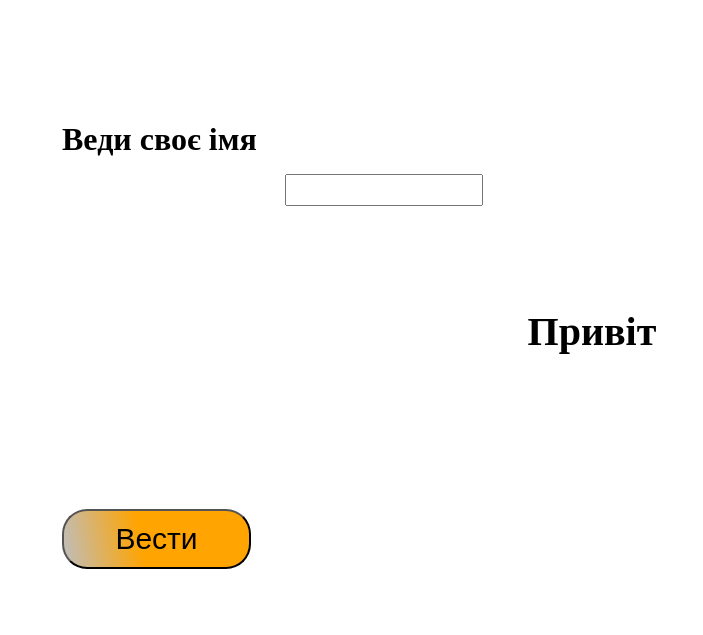
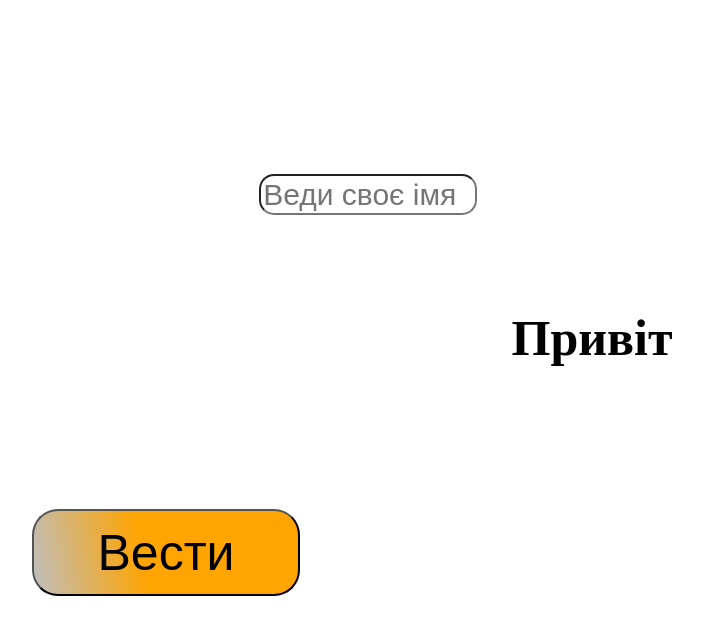
Before and after one commit to maximmim/Every, a PHP site: page / in a window 1280 px wide. Shown: the top 635 px of the page, without its empty margins (48-751 px from the left). Run offline with PHP 8.4, Linux system fonts and the light colour scheme.

Commit message:
Add files via upload

```diff
--- a/ind.php
+++ b/ind.php
@@ -2,4 +2,6 @@
 
 
 $name = $_POST['me'];
+
+
 ?>
--- a/style.css
+++ b/style.css
@@ -11,32 +11,40 @@
 }
 #oa {
     position: absolute;
-    left: 110px;
+    left: 80px;
     top: 509px;
-    width: 189px;
-    height: 60px;
-    font-size: 30px;
+    width: 268px;
+    height: 87px;
+    font-size: 50px;
     display: block;
-    border-radius: 25px;
+    border-radius: 26px;
     background: rgb(190,190,190);
     background: linear-gradient(79deg, rgba(190,190,190,1) 0%, rgba(255,164,0,1) 42%);
-
 }
 #faw {
     position: absolute;
     left: 110px;
     top: 100px;
     color: rgb(0, 0, 0);
-    display: block;
+    display: none;
 }
 #daw {
     position: absolute;
-    left: 26%;
+    left: 24%;
     top: 174px;
     display: block;
-    width: 190px;
-    height: 26px;
-    font-size: 20px;
+    width: 210px;
+    height: 35px;
+    font-size: 30px;
+    border-radius: 15px;
+}
+#close {
+    position: absolute;
+    left: 31px;
+    top: 824px;
+    width: 77px;
+    height: 75px;
+    display: none;
 }
 #te {
     position: absolute;
@@ -50,7 +58,7 @@
     -o-transform: translate(-50%, -50%);
     transform: translate(-50%, -50%);
     display: block;
-    font-size: 40px;
+    font-size: 50px;
 
 }
 #af {
```
Also changed, not shown: chat.css (+20 -4 lines), chat.html (+4 -4 lines), index.html (+5 -85 lines), script.js (+94 -1 lines), icon/close.png (added), 1 other file.
